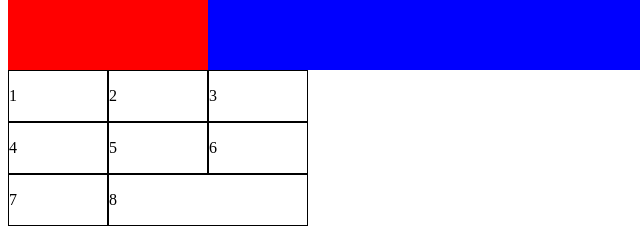
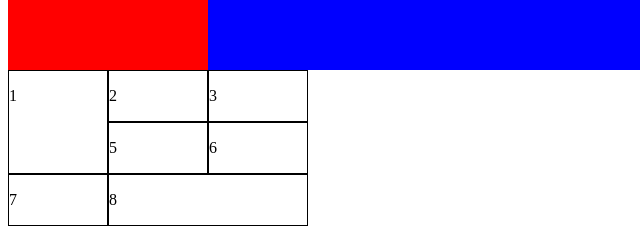
Before and after one commit to sabrinabarzoni/miaesercizi, a plain HTML site: page index8.html in a window 1280 px wide. Shown: the part 138-378 px from the top of the page, 0-640 px from the left. Drawn offline with Linux system fonts and the light colour scheme.

Commit message:
grid-row

```diff
--- a/index8.html
+++ b/index8.html
@@ -19,10 +19,10 @@
         </div>
     </div>
     <div class="grid-container">
-        <div><p>1</p></div>
+        <div class="div__uno"><p>1</p></div>
         <div><p>2</p></div>
         <div><p>3</p></div>
-        <div><p>4</p></div>
+        <div class="div__quattro"><p>4</p></div>
         <div><p>5</p></div>
         <div><p>6</p></div>
         <div><p>7</p></div>
--- a/style4.css
+++ b/style4.css
@@ -49,3 +49,11 @@
 
 display: none;
 }
+
+.grid-container .div__uno {
+    grid-row: span 2;
+}
+
+.grid-container .div__quattro {
+    display: none;
+}
```
